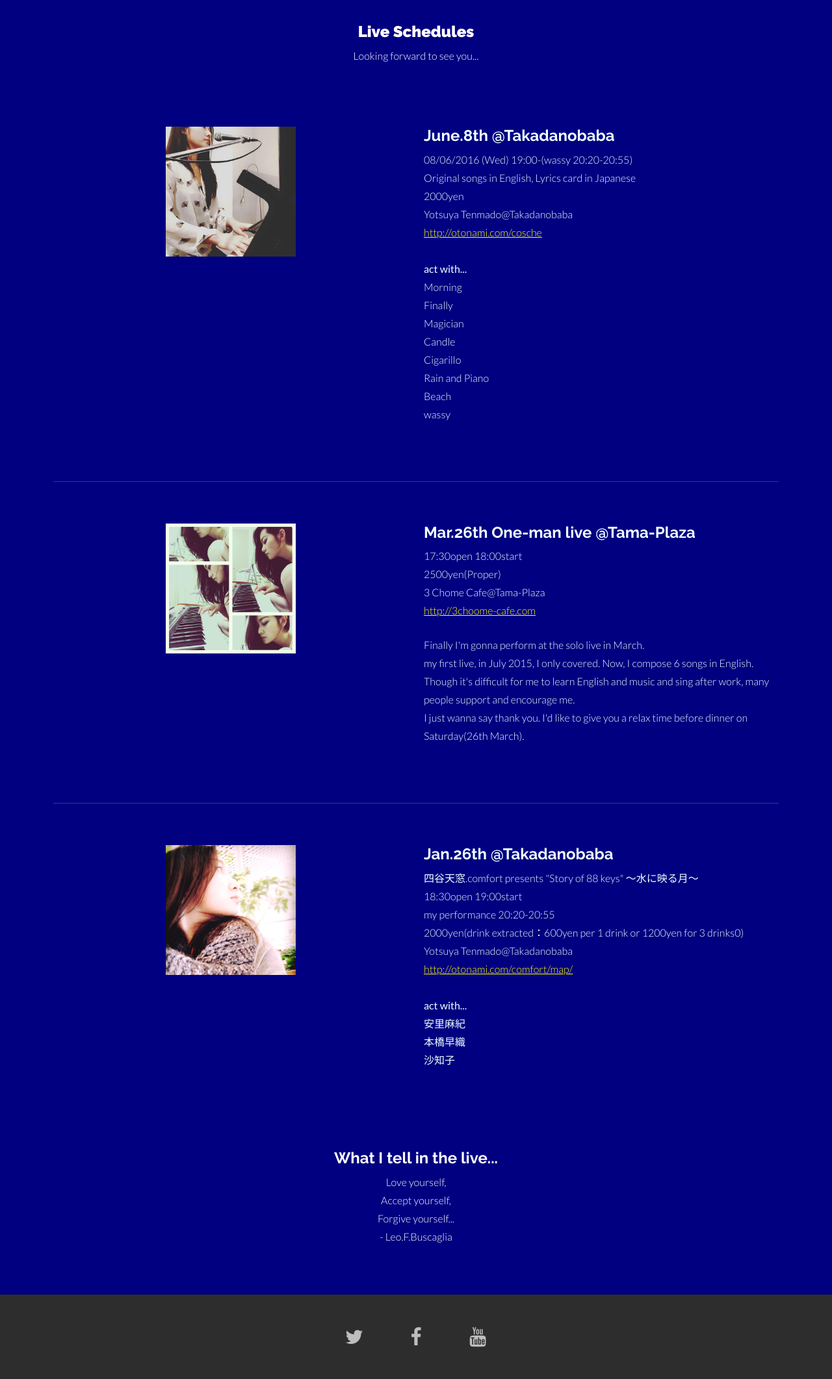
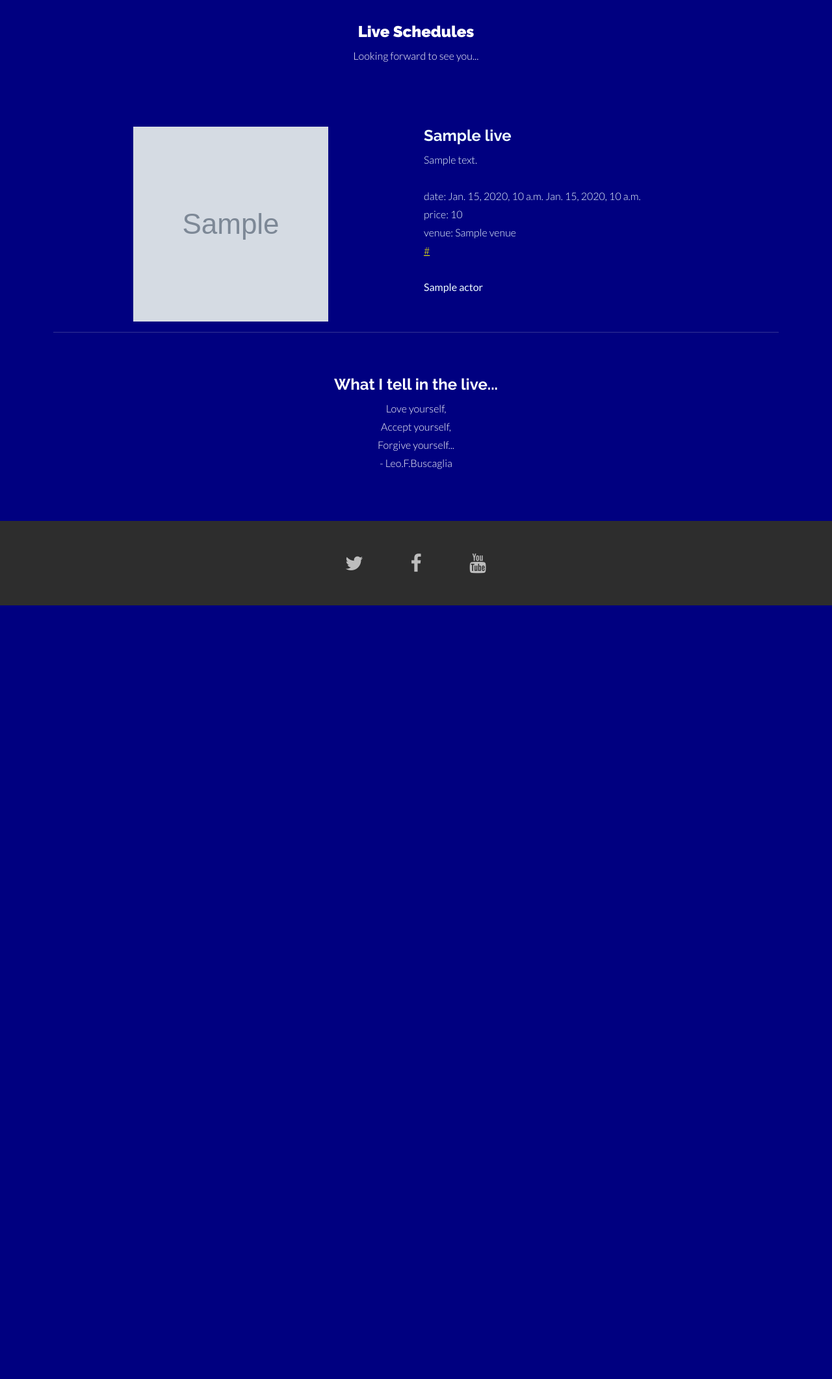
Before and after one commit to hwakabh/bennu-official.page, a Django app: template bennuhp/templates/bennuhp/lives.html in a window 1280 px wide. Shown: the part 70-2193 px from the top of the page at 65% size. After the commit the page ends 1002 px from the top, so only its background shows below. Run offline with Django 5.2, Linux system fonts and the light colour scheme; the template is opened without the code that fills it: most values are stand-ins (such as "Sample title", 1, 10 or a date in 2020); grey boxes marked "Sample" are stand-in pictures.

Commit message:
ui: updated templates.

```diff
--- a/bennuhp/templates/bennuhp/lives.html
+++ b/bennuhp/templates/bennuhp/lives.html
@@ -13,85 +13,40 @@
   </div>
 </div>
 
+
 <div class="container desc">
+  {% for live in lives|dictsortreversed:"date" %}
   <div class="row">
-    <br><br>
+
     <div class="col-lg-6 centered">
-      <img src="{% static 'bennuhp/img/lives-1.jpg' %}" width="200" height="200" alt="">
+      <img src="{% static live.image_path %}" width="300" height="300" alt="">
     </div>
 
     <div class="col-lg-6">
-      <h4>June.8th @Takadanobaba</h4>
+      <h4>{{ live.title }}</h4>
       <p>
-        08/06/2016 (Wed) 19:00-(wassy 20:20-20:55)<br>
-        Original songs in English, Lyrics card in Japanese<br>
-        2000yen<br>
-        Yotsuya Tenmado@Takadanobaba<br>
-        <a href="http://otonami.com/cosche">http://otonami.com/cosche</a><br>
+        {{ live.descriptions }} <br>
         <br>
-        <b>act with...</b><br>
-        Morning<br>
-        Finally<br>
-        Magician<br>
-        Candle<br>
-        Cigarillo<br>
-        Rain and Piano<br>
-        Beach<br>
-        wassy<br>
+        date: {{ live.date }} {% if live.start_time %}{{ live.start_time }}{% endif %}<br>
+        {% if live.price %}
+          price: {{ live.price }} <br>
+        {% endif %}
+        venue: {{ live.venue }} <br>
+        <a href="{{ live.url }}">{{ live.url }}</a><br>
+        <br>
+        {% if live.with_actors %}
+          {% for actor in live.with_actors %}
+            <b>{{ actor }}</b><br>
+          {% endfor %}
+        {% endif %}
       </p>
     </div>
+
   </div>
+  <hr>
+  {% endfor %}
+</div>
 
-  <br><br>
-  <hr>
-  <br><br>
-  <div class="row">
-    <div class="col-lg-6 centered">
-      <img src="{% static 'bennuhp/img/lives-2.jpg' %}" width="200" height="200" alt="">
-    </div><!-- col-lg-6 -->
-    <div class="col-lg-6">
-      <h4>Mar.26th One-man live @Tama-Plaza </h4>
-      <p>
-        17:30open 18:00start<br>
-        2500yen(Proper)<br>
-        3 Chome Cafe@Tama-Plaza<br>
-        <a href="http://3choome-cafe.com">http://3choome-cafe.com</a><br>
-      </p>
-      <p>
-        Finally I'm gonna perform at the solo live in March.<br>
-        my first live, in July 2015, I only covered. Now, I compose 6 songs in English.<br>
-        Though it's difficult for me to learn English and music and sing after work, many people support and encourage me.<br>
-        I just wanna say thank you. I'd like to give you a relax time before dinner on Saturday(26th March).
-      </p>
-    </div>
-  </div>
-
-  <br><br>
-  <hr>
-  <br><br>
-  <div class="row">
-    <div class="col-lg-6 centered">
-      <img src="{% static 'bennuhp/img/lives-3.jpg' %}" width="200" height="200" alt="">
-    </div><!-- col-lg-6 -->
-    <div class="col-lg-6">
-      <h4>Jan.26th @Takadanobaba</h4>
-      <p>
-        四谷天窓.comfort presents "Story of 88 keys" ～水に映る月～<br>
-        18:30open 19:00start<br>
-        my performance 20:20-20:55<br>
-        2000yen(drink extracted：600yen per 1 drink or 1200yen for 3 drinks0)<br>
-        Yotsuya Tenmado@Takadanobaba<br>
-        <a href="http://otonami.com/comfort/map/">http://otonami.com/comfort/map/</a><br>
-        <br>
-        <b>act with...</b><br>
-        安里麻紀<br>
-        本橋早織<br>
-        沙知子<br>
-      </p>
-    </div>
-  </div>
-  <br><br>
-</div>
 
 <div id="r">
   <div class="container text-center">
```
Also changed, not shown: bennuhp/fixtures/initial_data.json (+18 -18 lines), bennuhp/templates/bennuhp/discography.html (+7 -13 lines).
